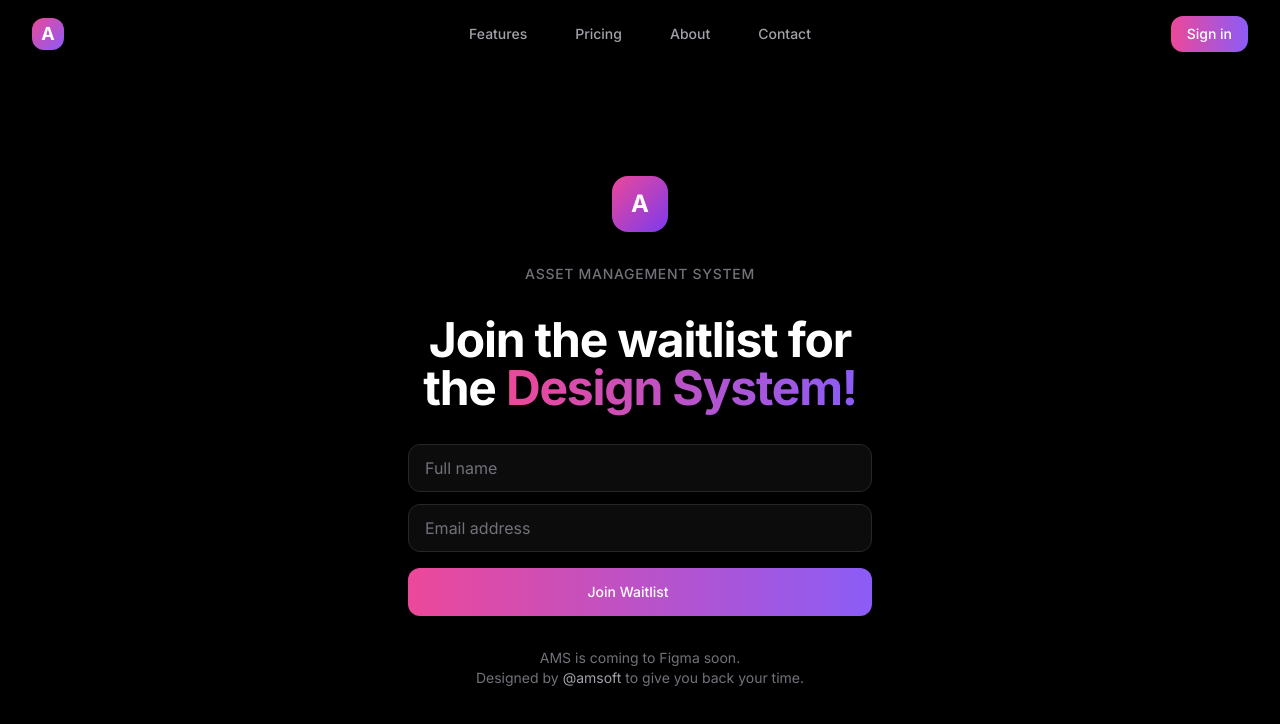
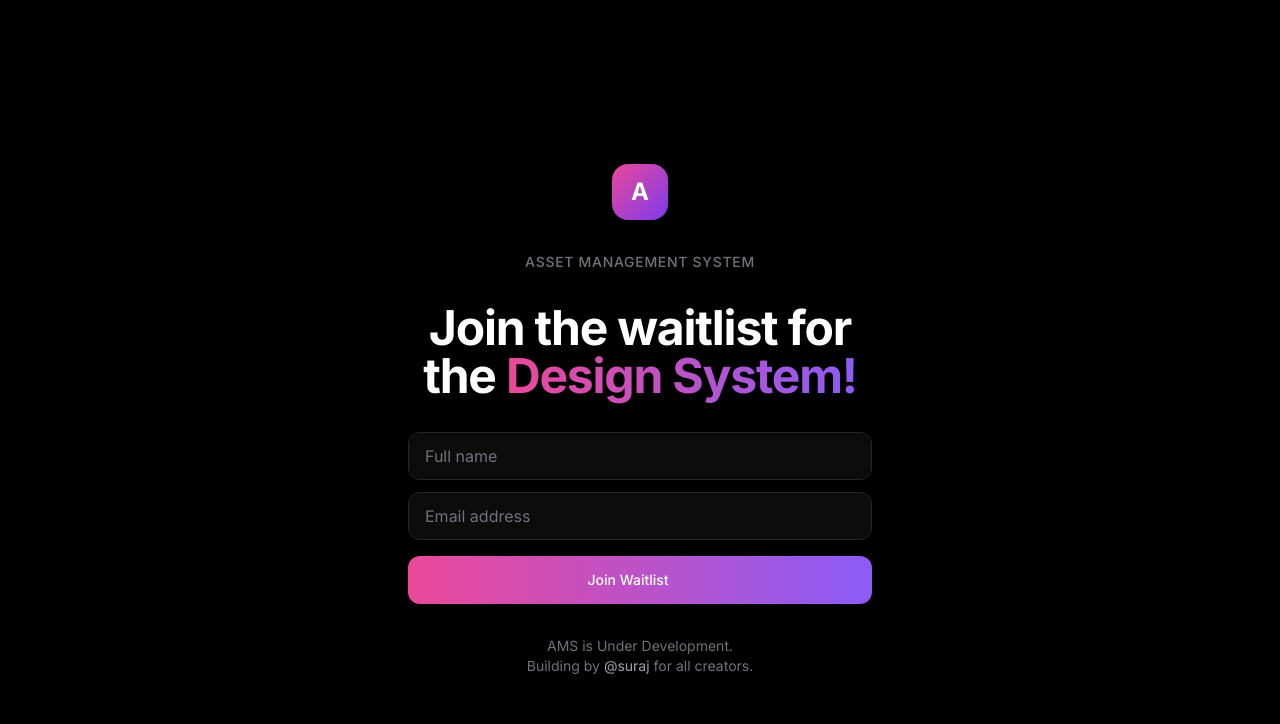
Before and after one commit to imsurajj/amsoft, a Next.js app: page / in a window 1280 px wide. Shown: the top 724 px of the page. Built offline with nearby package versions, Linux system fonts and the light colour scheme.

Commit message:
Navbar Hided

```diff
--- a/src/app/layout.tsx
+++ b/src/app/layout.tsx
@@ -1,7 +1,7 @@
 import type { Metadata } from "next";
 import { Inter } from "next/font/google";
 import "./globals.css";
-import Navbar from "../components/navbar";
+// import Navbar from "../components/navbar";
 
 const inter = Inter({ subsets: ["latin"] });
 
@@ -18,7 +18,7 @@ export default function RootLayout({
   return (
     <html lang="en">
       <body className={inter.className}>
-        <Navbar />
+        {/* <Navbar /> */}
         {children}
       </body>
     </html>
--- a/src/components/hero.tsx
+++ b/src/components/hero.tsx
@@ -36,7 +36,7 @@ export default function Hero() {
       </div>
 
       {/* Content */}
-      <div className="w-full max-w-lg px-6 py-12 mt-16">
+      <div className="w-full max-w-lg px-6 py-10 mt-10">
         <motion.div
           {...fadeIn}
           className="text-center space-y-8"
@@ -103,12 +103,12 @@ export default function Hero() {
             transition={{ delay: 0.2 }}
             className="mt-6 text-sm text-zinc-500"
           >
-            AMS is coming to Figma soon.<br />
-            Designed by{' '}
+            AMS is Under Development.<br />
+            Building by{' '}
             <a href="#" className="text-zinc-400 hover:text-white transition-colors">
-              @amsoft
+              @suraj
             </a>
-            {' '}to give you back your time.
+            {' '}for all creators.
           </motion.p>
         </motion.div>
       </div>
```
